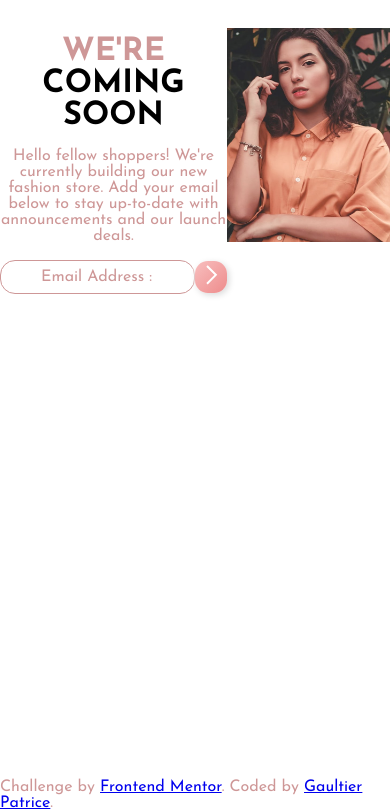
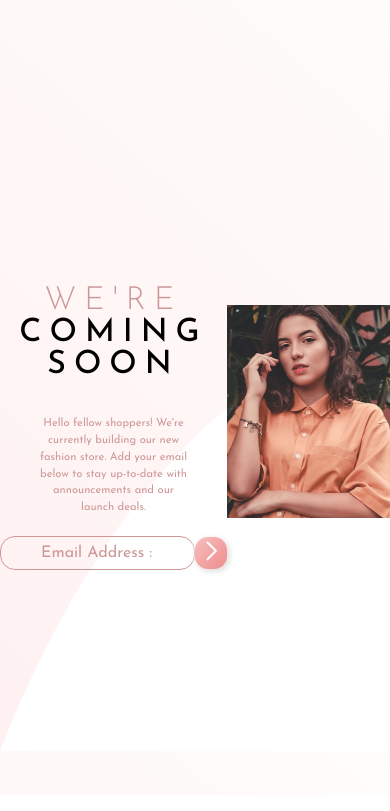
Before and after one commit to gaultierpatrice/ADA, a plain HTML site: page exo_maison/11_CssAvance/Exercice3/base-apparel-coming-soon-master/index.html in a window 390 px wide. Shown: the part 49-860 px from the top of the page. Drawn offline with Linux system fonts and the light colour scheme.

Commit message:
exo 3 mobile ok

```diff
--- a/exo_maison/11_CssAvance/Exercice3/base-apparel-coming-soon-master/css/styles.css
+++ b/exo_maison/11_CssAvance/Exercice3/base-apparel-coming-soon-master/css/styles.css
@@ -8,6 +8,11 @@ body {
   min-height: 100vh;
   display: flex;
   flex-direction: column;
+  background-image: url("../images/bg-pattern-desktop.svg");
+}
+
+header {
+  width: 50%;
 }
 
 main {
@@ -28,6 +33,12 @@ header {
   padding: 20px;
 }
 
+main {
+  flex: 1;
+  width: 100%;
+  max-width: 100%;
+}
+
 @media (min-width: 375px) {
   main {
     flex-direction: row;
@@ -35,15 +46,28 @@ header {
     margin: 0 auto;
     align-items: center;
   }
-}
-
   .image-field,
   .text-field {
-  flex: 1 1 50%;
+    flex: 1 2 50%;
+    display: flex;
+    flex-direction: column;
+    justify-content: center; /* centers content vertically */
     height: 100%;
   }
 
+  .text-field {
+    flex: 2;
+    text-align: center;
+    margin: auto;
+    display: flex;
+    flex-direction: column;
+    justify-content: center;
+    text-align: center;
+    gap: 0.5rem;
+  }
+
   .image-field {
+    flex: 1 2;
     width: 100%;
     max-width: 100%;
   }
@@ -53,10 +77,17 @@ header {
     height: auto;
     display: block;
   }
+}
 
 .text-field {
+  flex: 1 2;
   text-align: center;
-  margin-top: 1em;
+  margin: auto;
+  display: flex;
+  flex-direction: column;
+  justify-content: center;
+  text-align: center;
+  gap: 0.5rem;
 }
 
 .we {
@@ -80,11 +111,30 @@ h1.coming-soon {
 
 p {
   color: hsl(0, 36%, 70%);
+  font-size: small;
+}
+
+.text-field h1 {
+  margin-top: 0.5em;
+  padding: 0.5em;
+  font-weight: 500;
+}
+
+.text-field p {
+  line-height: 150%;
+  font-size: 0.7em;
+  padding-left: 40px;
+  padding-right: 40px;
 }
 
 .coming-soon {
   text-transform: uppercase;
   color: black;
+  letter-spacing: 8px;
+}
+
+.we {
+  font-weight: 300;
 }
 
 input {
@@ -148,3 +198,7 @@ footer {
   margin: 0;
   margin-top: 0;
 }
+
+.attribution {
+  display: none;
+}
--- a/exo_maison/11_CssAvance/Exercice3/base-apparel-coming-soon-master/index.html
+++ b/exo_maison/11_CssAvance/Exercice3/base-apparel-coming-soon-master/index.html
@@ -34,7 +34,7 @@
   </head>
   <body>
     <header>
-      <img class="logo" src="images/logo.svg" />
+      <img class="logo" src="images/logo.svg" alt="Base Apparel Logo" />
     </header>
     <main>
       <div class="text-field">
```
Lines whose indentation alone changed are shown as unchanged.
